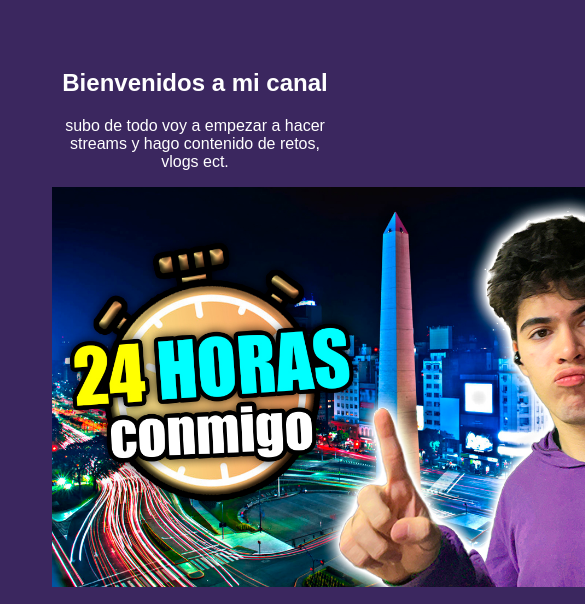
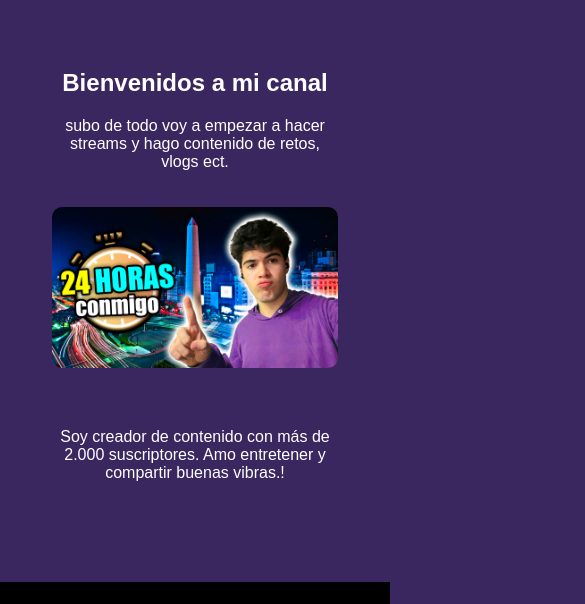
Before and after one commit to JereM965/proyecto-final, a plain HTML site: page index.html in a window 390 px wide. Shown: the part 151-755 px from the top of the page, 585 px wide, since content can reach past the window. Drawn offline with nearby package versions, Linux system fonts and the light colour scheme; a web font is replaced by a local one.

Commit message:
cambiamos el responsive

```diff
--- a/index.html
+++ b/index.html
@@ -36,7 +36,7 @@
 
             <h2>Bienvenidos a mi canal</h2>
             <p>subo de todo voy a empezar a hacer streams y hago contenido de retos, vlogs ect.</p>
-            <img src="imagenes/opytretykuyo.jpg" alt="imagen de lo mas nuevo en mi canal" width="700" height="400">
+            <img class="img-jere-1" src="imagenes/opytretykuyo.jpg" alt="imagen de lo mas nuevo en mi canal">
         </section>
         <section class="sobre-mi">
             <p>Soy creador de contenido con más de 2.000 suscriptores. Amo entretener y compartir buenas vibras.!</p>
--- a/stream.css
+++ b/stream.css
@@ -195,3 +195,13 @@ footer p {
 }
 
 /*# sourceMappingURL=stream.css.map */
+
+
+
+.img-jere-1 {
+  width: 100%;
+  max-width: 700px;
+  height: auto;
+  border-radius: 10px;
+  margin-top: 20px;
+}
```
Also changed, not shown: paginas/sobremi.html (+1 -1 lines).
